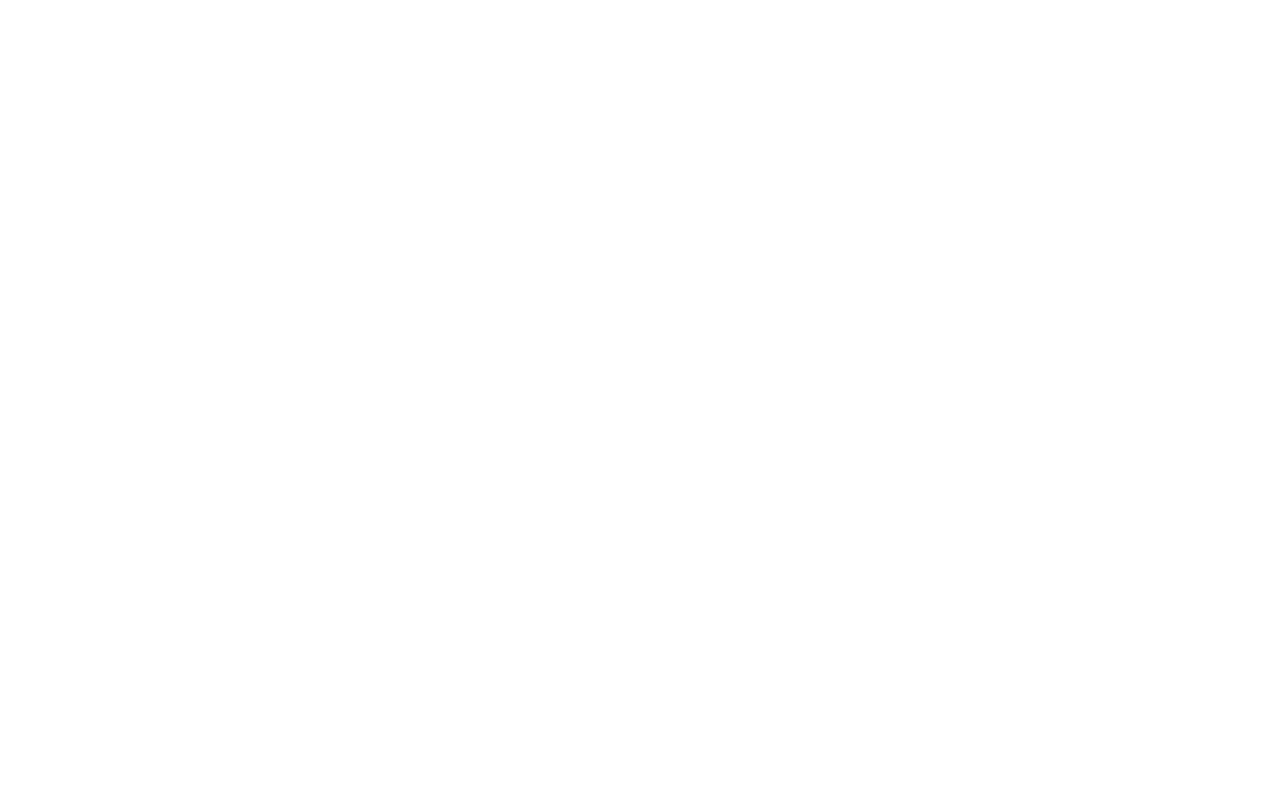
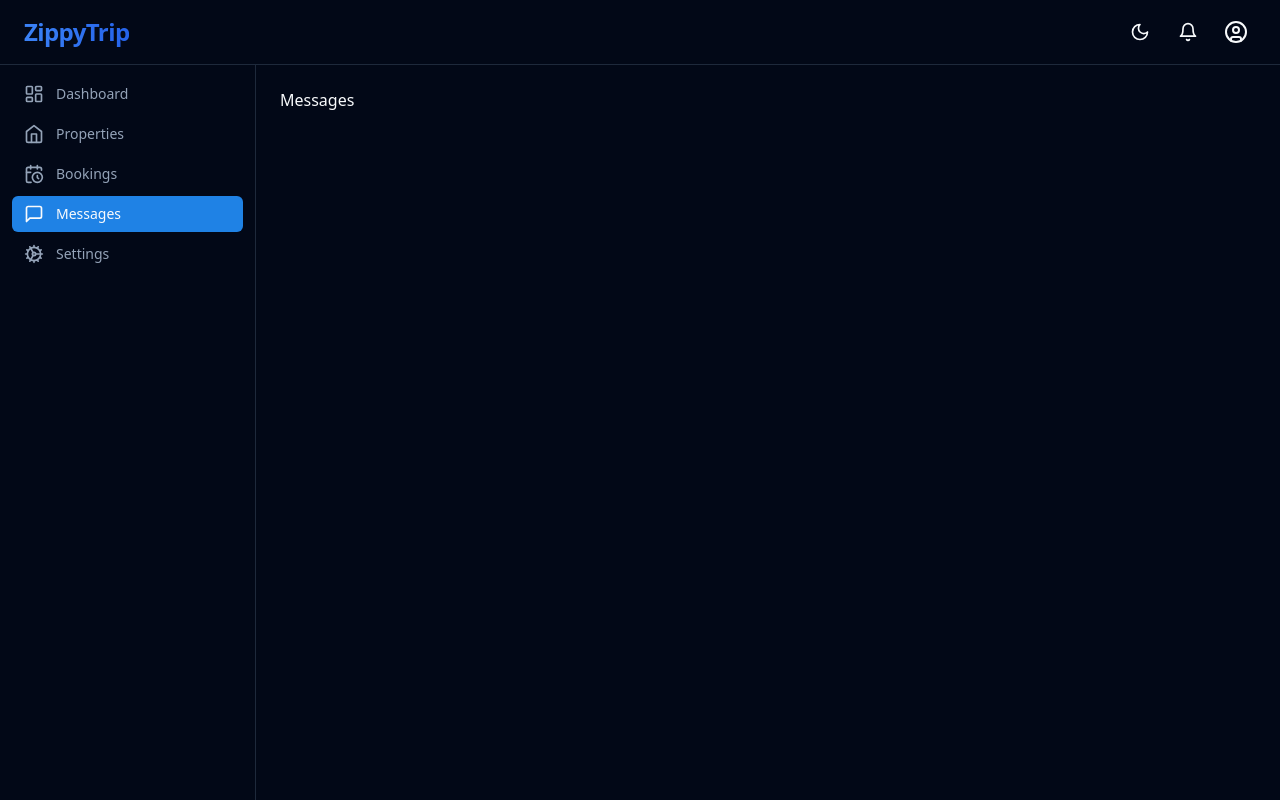
Before and after one commit to KarMa063/ZippyTrip, a React (Vite) app in the folder Frontend/project/: page /gmessages in a window 1280 px wide. Before the commit this address had no page. Built offline with nearby package versions, Linux system fonts and the light colour scheme.

Commit message:
Setting up messages page for guesthouse

```diff
--- a/Frontend/project/src/App.tsx
+++ b/Frontend/project/src/App.tsx
@@ -17,6 +17,7 @@
 import EditProperty from "./guesthouse/gpages/EditProperty";
 import AddRoom from './guesthouse/gpages/AddRoom';
 import GBooking from './guesthouse/gpages/GBooking';
+import GMessages from './guesthouse/gpages/GMessages';
 import { Layout } from './guesthouse/gcomponents/layout';
 import { ThemeProvider } from './guesthouse/gcomponents/theme-provider';
 
@@ -50,6 +51,7 @@
           <Route path="/gproperties/add" element={<AddProperty />} />
           <Route path="/gproperties/edit/:id" element={<EditProperty />} />
           <Route path="/gbookings" element={<GBooking />} />
+          <Route path="/gmessages" element={<GMessages />} />
         </Route>
       </Routes>
     </Router>
--- /dev/null
+++ b/Frontend/project/src/guesthouse/gpages/GMessages.tsx
@@ -0,0 +1,8 @@
+function GMessages(){
+    return(
+        <div>
+            <h1>Messages</h1>
+        </div>
+    )
+};
+export default GMessages;
```
